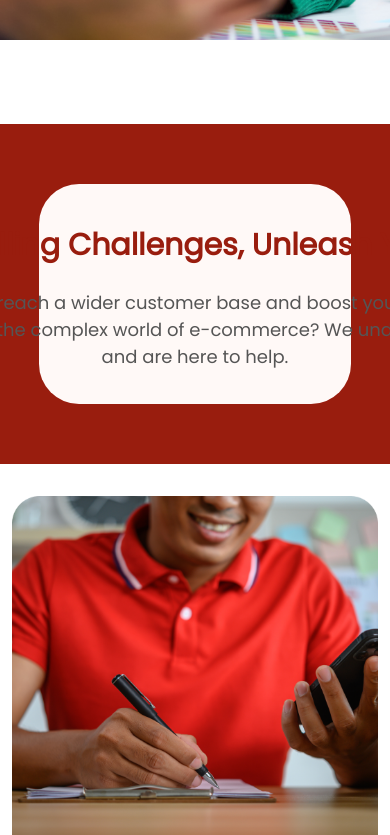
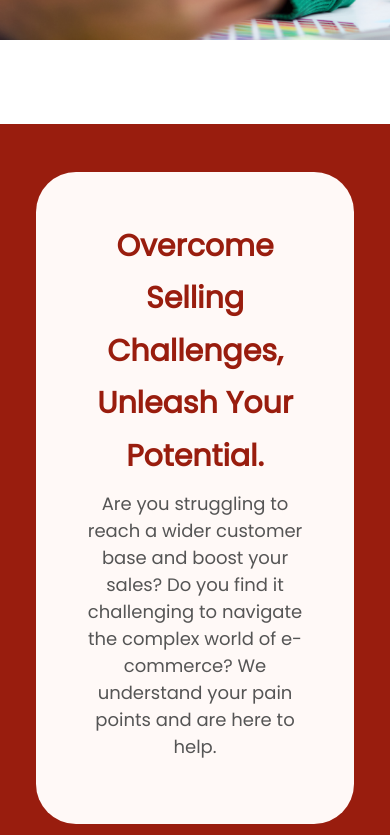
Before and after one commit to frankdev0/pashione, a Next.js app: page / in a window 390 px wide. Shown: the part 1180-2015 px from the top of the page. Built offline with nearby package versions, Linux system fonts and the light colour scheme.

Commit message:
ui changes and responsiveness

```diff
--- a/src/components/nav.module.css
+++ b/src/components/nav.module.css
@@ -231,38 +231,33 @@ line-height: 69.84px;
 
   .challenges{
     width: 100%;
-    height: 340px;
+    height: auto;
     background-color: #991D0E;
-    display: flex;
-    justify-content: center;
-    align-items: center;
+    padding: 3rem;
   }
 
   .innerbox{
-    display: flex;
     margin: auto;
     text-align: center;
     align-items: center;
     background-color: #FFF9F7;
-    height: 100px;
-    width: 80%;
+    height: auto;
+    width: 70%;
     border-radius: 40px;
-    padding: 110px 100px;
-
+    padding: 3rem;
   }
 
+  @media (max-width: 948px) {
+    .innerbox{
+width: 100%;
+    }
+  }
   .innerboxheader{
     width: 100%;
     font-weight: 700;
     font-size: 30px;
     line-height: 52.38px;
     color: #991D0E;
-  }
-
-  .headerwidth {
-    width: 1009px;
-    height: 70px;
-    margin: auto;
   }
 
   .innerboxtexts{
--- a/src/pages/index.tsx
+++ b/src/pages/index.tsx
@@ -39,9 +39,9 @@ const index = () => {
     },
   ]
 
-  const [currentSlide, setCurrentSlide] = React.useState<number>(0);
+  const [currentSlide, setCurrentSlide] = useState<number>(0);
 
-  React.useEffect(() => {
+  useEffect(() => {
     const interval = setInterval(() => {
       setCurrentSlide((prevSlide) =>
         prevSlide === testimonials.length - 1 ? 0 : prevSlide + 1
@@ -97,7 +97,7 @@ const index = () => {
 
   ];
 
-  const [activeIndex, setActiveIndex] = React.useState<number>(-1);
+  const [activeIndex, setActiveIndex] = useState<number>(-1);
 
     const toggleAccordion = (index: number) => {
       if (activeIndex === index) {
@@ -141,7 +141,7 @@ const index = () => {
           </div>
         </div>
       </section>
-      <main>
+      {/* <main>
         <div className={styles.challenges}>
           <div className={styles.innerbox}>
             <div className={styles.headertext}>
@@ -155,6 +155,17 @@ const index = () => {
                 </div>
             </div>
           </div>
+        </div>
+      </main> */}
+      <main>
+        <div className='row'>
+          <div className={`${styles.challenges} col-12`}>
+            <div className={`${styles.innerbox}`}>
+              <h3 className={styles.innerboxheader}>Overcome Selling Challenges, Unleash Your Potential.</h3>
+              <p className={styles.innerboxtexts}>Are you struggling to reach a wider customer base and boost your sales? Do you find it challenging to navigate the complex world of e-commerce? We understand your pain points and are here to help.</p>
+            </div>
+          </div>
+
         </div>
       </main>
       <main>
@@ -232,23 +243,7 @@ const index = () => {
           <div className={` ${styles.fiveheader} mb-5`}>
           <h3 className={styles.innerecommerce}>Hear from Our Successful Sellers</h3>
           </div>
-          {/* TESTIMONIAL SLIDER */}
-          {/* <div className={styles.container}>
-      {testimonials.map((testimonial) => (
-        <div key={testimonial.id} className={styles.slide}>
-          <div>
-          <p className={styles.text}>{testimonial.text}</p>
-          <div className={styles.content}>
-          <img className={styles.image} src={testimonial.image} alt="Testimonial" />
-            <p className={styles.name}>{testimonial.name}</p>
-          </div>
-          </div>
 
-        </div>
-      ))}
-    </div> */}
-     {/* <div className={styles.container}>
-      <div className={styles.slider}> */}
        <div className={styles.container}>
       <div
         className={styles.slider}
```
